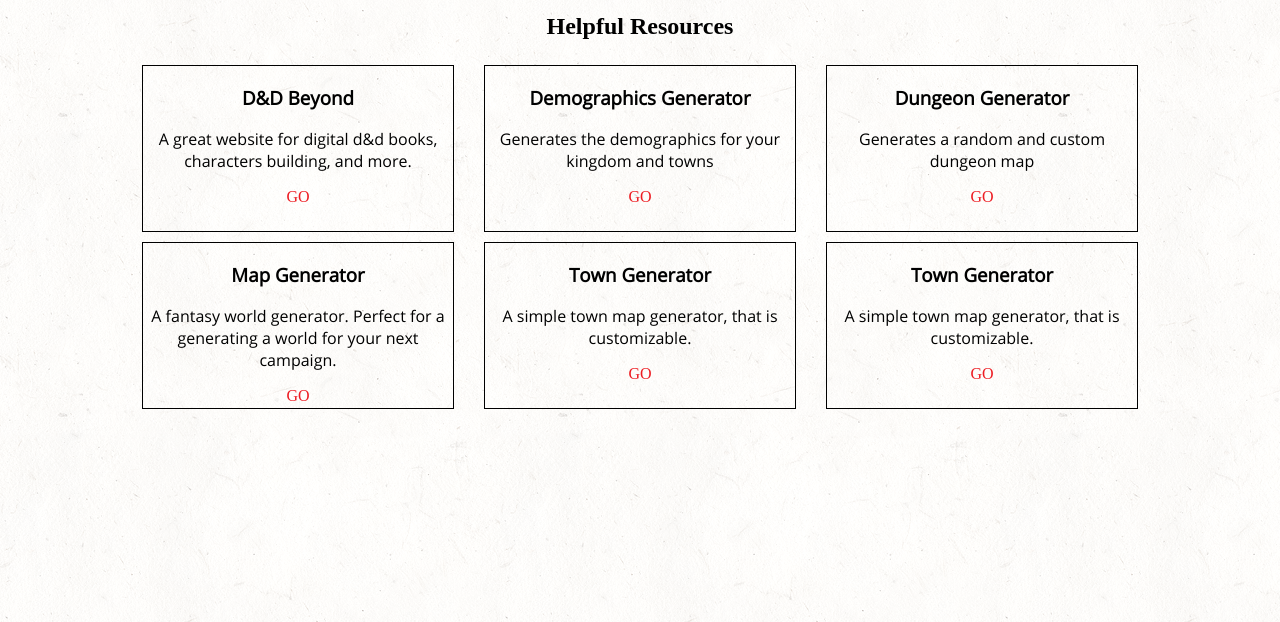
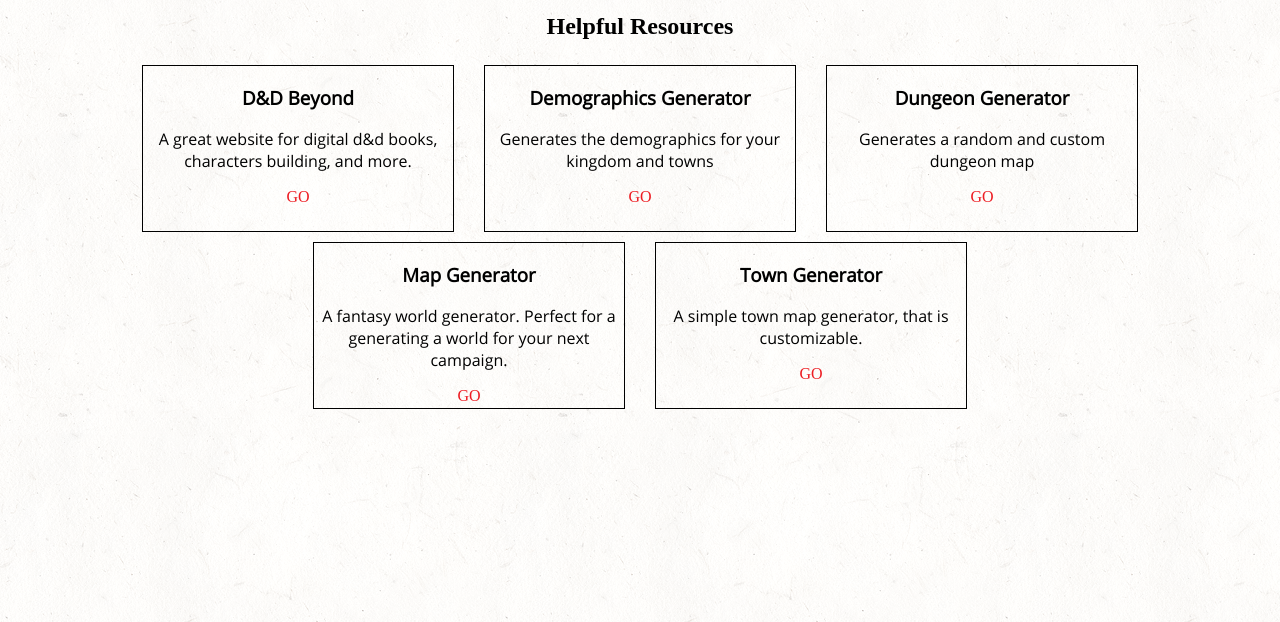
Before and after one commit to alexd99/d-dResourcePage, a plain HTML site: page index.html in a window 1280 px wide. Shown: the part 178-800 px from the top of the page. Drawn offline with Linux system fonts and the light colour scheme.

Commit message:
got rid of a duplicate resource link

```diff
--- a/index.html
+++ b/index.html
@@ -90,11 +90,6 @@
                 <p class="externalLinksBoxDescription">A simple town map generator, that is customizable.</p>
                 <a  class="externalLinksBoxLink" href="https://watabou.itch.io/medieval-fantasy-city-generator" target="_blank">GO</a>
             </div>
-            <div class="externalLinksBox">
-                <h3 class="externalLinksBoxHead">Town Generator</h3>
-                <p class="externalLinksBoxDescription">A simple town map generator, that is customizable.</p>
-                <a  class="externalLinksBoxLink" href="https://watabou.itch.io/medieval-fantasy-city-generator" target="_blank">GO</a>
-            </div>
         </div>
     </div>
 
```
